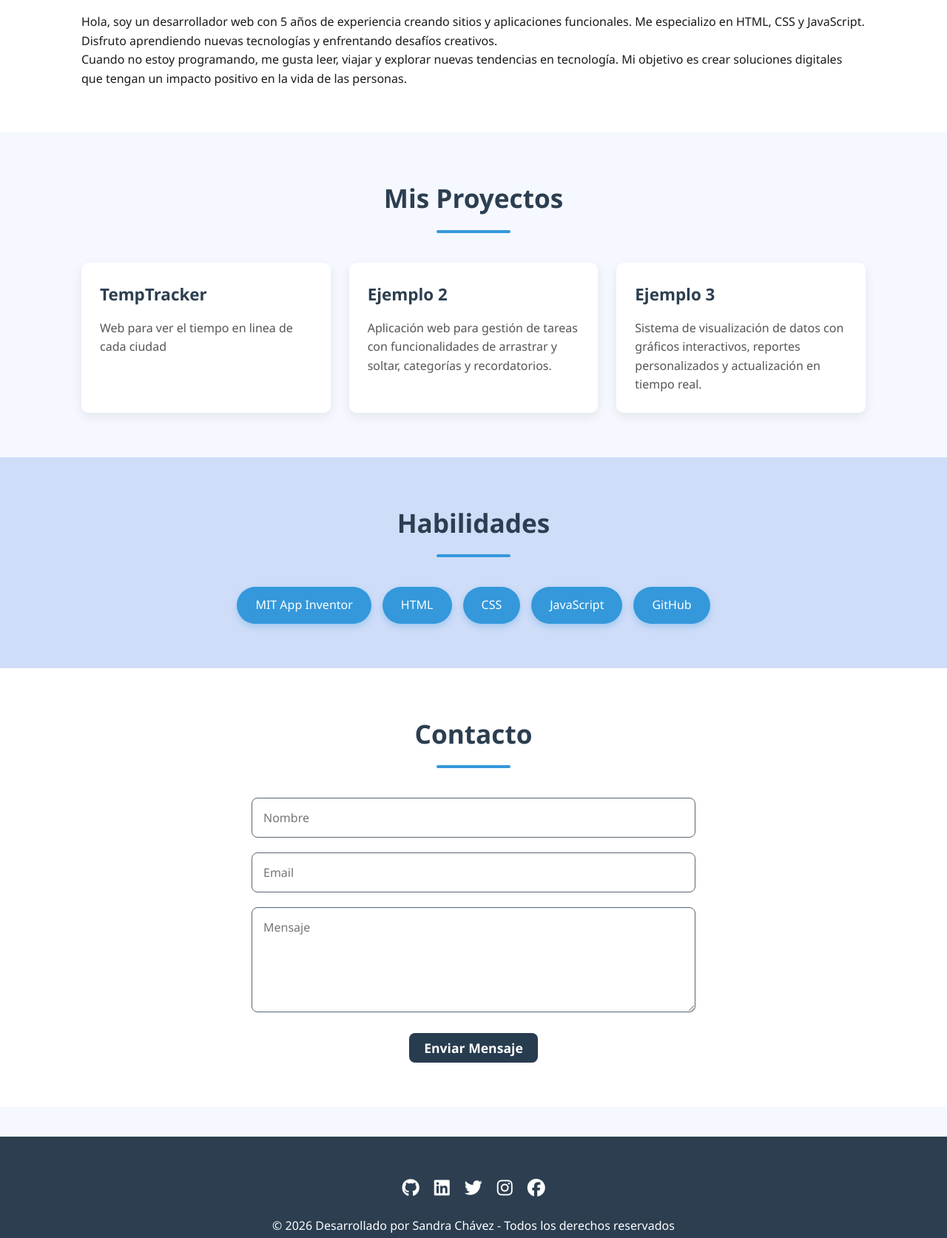
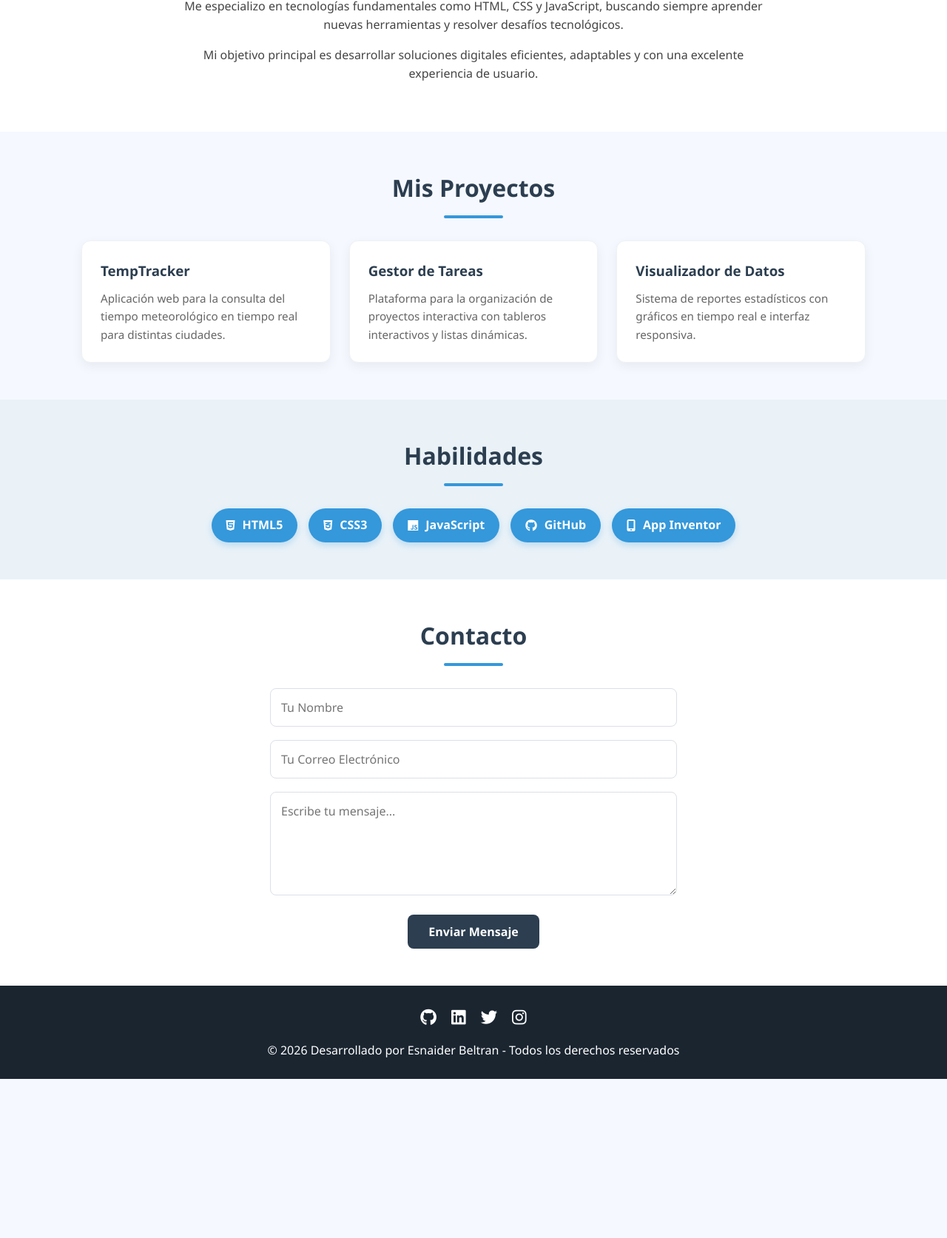
Before and after one commit to 76206819-droid/mirepositorioesnaiderbeltran, a plain HTML site: page index.html in a window 1280 px wide. Shown: the part 535-2208 px from the top of the page at 74% size. After the commit the page ends 1993 px from the top, so only its background shows below. Drawn offline with Linux system fonts and the light colour scheme.

Commit message:
Actualización de nombre y diseño

```diff
--- a/estilos.css
+++ b/estilos.css
@@ -22,210 +22,203 @@
 header {
     background: linear-gradient(135deg, #2c3e50 0%, #1a2530 100%);
     color: white;
-            padding: 40px 0;
+    padding: 50px 0;
     text-align: center;
-            position: relative;
-            overflow: hidden;
 }
 
-
-        .foto {
-        width: 100%;
-        height: 100%;
-        object-fit: cover;
-                }
-
-        /* Perfil con foto */
 .perfil {
     display: flex;
     flex-direction: column;
     align-items: center;
-            margin-bottom: 20px;
 }
 
+/* Ajuste del contenedor de foto / avatar */
 .contenedorFoto {
-            width: 180px;
-            height: 180px;
+    width: 140px;
+    height: 140px;
     border-radius: 50%;
     overflow: hidden;
-            border: 5px solid rgba(255, 255, 255, 0.3);
-            box-shadow: 0 8px 20px rgba(0, 0, 0, 0.2);
-            margin-bottom: 20px;
-            background: linear-gradient(45deg, #3498db, #2c3e50);
+    border: 4px solid rgba(255, 255, 255, 0.4);
+    box-shadow: 0 8px 20px rgba(0, 0, 0, 0.3);
+    margin-bottom: 18px;
+    background: linear-gradient(135deg, #3498db, #2980b9);
     display: flex;
     align-items: center;
     justify-content: center;
-            color: white;
-            font-size: 5rem;
 }
 
-        .profile-info {
-            text-align: center;
+.contenedorFoto span {
+    color: white;
+    font-size: 3rem;
+    font-weight: 700;
+    letter-spacing: 2px;
 }
 
-        .profile-info h1 {
+.infor h1 {
     font-size: 2.5rem;
-            margin-bottom: 10px;
+    margin-bottom: 5px;
 }
 
-        .profile-info p {
+.infor p {
     font-size: 1.2rem;
-            opacity: 0.9;
+    opacity: 0.85;
 }
 
 /* Secciones */
 section {
-            padding: 60px 0;
+    padding: 50px 0;
 }
 
 h2 {
     text-align: center;
-            margin-bottom: 40px;
+    margin-bottom: 30px;
     color: #2c3e50;
-            font-size: 2.2rem;
-            position: relative;
+    font-size: 2rem;
 }
-        /*rayita despues del titulo*/
+
 h2::after {
     content: '';
     display: block;
-            width: 100px;
+    width: 80px;
     height: 4px;
     background: #3498db;
-            margin: 15px auto;
+    margin: 12px auto 0;
     border-radius: 2px;
 }
 
-        /* Sobre mí */
 #sobre-mi {
-            background-color: white;
+    background-color: #ffffff;
+    text-align: center;
+}
+
+#sobre-mi p {
+    max-width: 800px;
+    margin: 0 auto 15px;
+    color: #444;
 }
 
 /* Proyectos */
 .proyectos-container {
     display: grid;
-            grid-template-columns: repeat(auto-fit, minmax(300px, 1fr));
+    grid-template-columns: repeat(auto-fit, minmax(280px, 1fr));
     gap: 25px;
 }
 
 .proyecto {
-            background: white;
+    background: #ffffff;
     padding: 25px;
-            border-radius: 10px;
-            box-shadow: 0 5px 15px rgba(0,0,0,0.08);
+    border-radius: 12px;
+    box-shadow: 0 5px 15px rgba(0,0,0,0.06);
+    border: 1px solid #eef2f5;
     transition: transform 0.3s ease, box-shadow 0.3s ease;
 }
 
 .proyecto:hover {
     transform: translateY(-5px);
-            box-shadow: 0 10px 25px rgba(0,0,0,0.15);
+    box-shadow: 0 12px 25px rgba(0,0,0,0.12);
 }
 
 .proyecto h3 {
     color: #2c3e50;
-            margin-bottom: 15px;
-            font-size: 1.4rem;
+    margin-bottom: 10px;
 }
 
 .proyecto p {
-            color: #555;
+    color: #666;
+    font-size: 0.95rem;
 }
 
 /* Habilidades */
 #habilidades {
-            background-color: #cfddf8;
+    background-color: #eaf2f8;
 }
 
 .habilidades-lista {
     display: flex;
-            flex-wrap: wrap;/*Hace que los elementos se ajusten en varias filas si no caben en una sola línea.*/
+    flex-wrap: wrap;
     justify-content: center;
     gap: 15px;
-            /*Añade un espacio uniforme de 15 píxeles entre cada ítem*/
 }
 
 .habilidad {
     background: #3498db;
     color: white;
-            padding: 12px 25px;
-            border-radius: 30px;
+    padding: 10px 20px;
+    border-radius: 25px;
     display: flex;
     align-items: center;
-            gap: 8px;
-            font-weight: 500;
-            box-shadow: 0 4px 10px rgba(52, 152, 219, 0.3);
+    gap: 10px;
+    font-weight: 600;
+    box-shadow: 0 4px 10px rgba(52, 152, 219, 0.25);
 }
 
 /* Contacto */
 #contacto {
-            background-color: white;
+    background-color: #ffffff;
 }
 
 form {
-            max-width: 600px;
+    max-width: 550px;
     margin: 0 auto;
 }
 
 .form-group {
-            margin-bottom: 20px;
+    margin-bottom: 18px;
 }
 
 input, textarea {
     width: 100%;
-            padding: 15px;
-            border: 1px solid #586471;
+    padding: 14px;
+    border: 1px solid #dcdfe6;
     border-radius: 8px;
     font-size: 1rem;
+    outline: none;
     transition: border-color 0.3s;
 }
 
 input:focus, textarea:focus {
-            outline: none;
     border-color: #3498db;
-            box-shadow: 0 0 0 3px rgba(52, 152, 219, 0.2);
+    box-shadow: 0 0 0 3px rgba(52, 152, 219, 0.15);
 }
 
 button {
-        background: #283c50;       /* Color de fondo azul oscuro */
-        color: white;              /* Texto en blanco */
-         border: none;              /* Sin borde */
-        padding: 8px 20px;        /* Espaciado interno (alto y ancho) */
-        border-radius: 8px;        /* Bordes redondeados */
-        cursor: pointer;           /* Cambia el cursor a "mano" */
-        font-size: 1.1rem;         /* Tamaño de fuente */
-        font-weight: 600;          /* Texto más grueso */
-        transition: background 0.3s, transform 0.2s; /* Animación suave */
-        display: block;            /* Ocupa todo el ancho disponible */
-        margin: 0 auto;            /* Centrado horizontal */
+    background: #2c3e50;
+    color: white;
+    border: none;
+    padding: 12px 28px;
+    border-radius: 8px;
+    cursor: pointer;
+    font-size: 1rem;
+    font-weight: 600;
+    transition: background 0.3s ease, transform 0.2s ease;
+    display: block;
+    margin: 0 auto;
 }
 
 button:hover {
-            background: #3498db; /* Cambia el color suavemente */
-            transform: translateY(-2px);/*se mueve*/
-            /*transform: scale(1.05); /* Se agranda un poquito */
+    background: #3498db;
+    transform: translateY(-2px);
 }
 
-        /* Pie de página */
+/* Footer */
 footer {
-            background: #2c3e50;
+    background: #1a2530;
     color: white;
     text-align: center;
-            padding: 30px 0;
-            margin-top: 40px;
+    padding: 25px 0;
 }
 
 .enlaces {
     display: flex;
     justify-content: center;
     gap: 20px;
-            margin: 20px 0;
+    margin-bottom: 15px;
 }
 
 .enlaces a {
     color: white;
-            font-size: 1.5rem;
+    font-size: 1.4rem;
     transition: color 0.3s;
-            text-decoration: none;
 }
 
 .enlaces a:hover {
@@ -234,17 +227,11 @@
 
 /* Responsive */
 @media (max-width: 768px) {
-            .profile-info h1 {
+    .infor h1 {
         font-size: 2rem;
     }
 
-            .photo-container {
-                width: 150px;
-                height: 150px;
-                font-size: 4rem;
-            }
-
     section {
-                padding: 40px 0;
+        padding: 35px 0;
     }
 }
--- a/index.html
+++ b/index.html
@@ -3,8 +3,8 @@
   <head>
     <meta charset="UTF-8" />
     <meta name="viewport" content="width=device-width, initial-scale=1.0" />
-    <title>Mi Portafolio Web</title>
-    <!--para los iconos de redes sociales-->
+    <title>Portafolio | Esnaider Beltran</title>
+    <!-- Iconos de FontAwesome -->
     <link
       rel="stylesheet"
       href="https://cdnjs.cloudflare.com/ajax/libs/font-awesome/6.5.1/css/all.min.css"
@@ -16,87 +16,79 @@
       <div class="contenedor">
         <div class="perfil">
           <div class="contenedorFoto">
-            <img src="./imagenes/foto3.jpg" alt="Sandra Chávez" class="foto" />
+            <span>EB</span>
           </div>
           <div class="infor">
-            <h1>Sandra Chávez</h1>
+            <h1>Esnaider Beltran</h1>
             <p>Desarrollador Web</p>
           </div>
         </div>
       </div>
     </header>
+
     <section id="sobre-mi">
       <div class="contenedor">
         <h2>Sobre Mí</h2>
         <p>
-          Hola, soy un desarrollador web con 5 años de experiencia creando
-          sitios y aplicaciones funcionales. Me especializo en HTML, CSS y
-          JavaScript. Disfruto aprendiendo nuevas tecnologías y enfrentando
-          desafíos creativos.
+          Hola, soy Esnaider Beltran, desarrollador web enfocado en la creación de sitios y aplicaciones funcionales. Me especializo en tecnologías fundamentales como HTML, CSS y JavaScript, buscando siempre aprender nuevas herramientas y resolver desafíos tecnológicos.
         </p>
         <p>
-          Cuando no estoy programando, me gusta leer, viajar y explorar nuevas
-          tendencias en tecnología. Mi objetivo es crear soluciones digitales
-          que tengan un impacto positivo en la vida de las personas.
+          Mi objetivo principal es desarrollar soluciones digitales eficientes, adaptables y con una excelente experiencia de usuario.
         </p>
       </div>
     </section>
+
     <section id="proyectos">
       <div class="contenedor">
         <h2>Mis Proyectos</h2>
         <div class="proyectos-container">
           <div class="proyecto">
             <h3>TempTracker</h3>
-            <p>Web para ver el tiempo en linea de cada ciudad</p>
+            <p>Aplicación web para la consulta del tiempo meteorológico en tiempo real para distintas ciudades.</p>
           </div>
           <div class="proyecto">
-            <h3>Ejemplo 2</h3>
-            <p>
-              Aplicación web para gestión de tareas con funcionalidades de
-              arrastrar y soltar, categorías y recordatorios.
-            </p>
+            <h3>Gestor de Tareas</h3>
+            <p>Plataforma para la organización de proyectos interactiva con tableros interactivos y listas dinámicas.</p>
           </div>
           <div class="proyecto">
-            <h3>Ejemplo 3</h3>
-            <p>
-              Sistema de visualización de datos con gráficos interactivos,
-              reportes personalizados y actualización en tiempo real.
-            </p>
+            <h3>Visualizador de Datos</h3>
+            <p>Sistema de reportes estadísticos con gráficos en tiempo real e interfaz responsiva.</p>
           </div>
         </div>
       </div>
     </section>
+
     <section id="habilidades">
       <div class="contenedor">
         <h2>Habilidades</h2>
         <div class="habilidades-lista">
-          <div class="habilidad">MIT App Inventor</div>
-          <div class="habilidad">HTML</div>
-          <div class="habilidad">CSS</div>
-          <div class="habilidad">JavaScript</div>
-          <div class="habilidad">GitHub</div>
+          <div class="habilidad"><i class="fab fa-html5"></i> HTML5</div>
+          <div class="habilidad"><i class="fab fa-css3-alt"></i> CSS3</div>
+          <div class="habilidad"><i class="fab fa-js"></i> JavaScript</div>
+          <div class="habilidad"><i class="fab fa-github"></i> GitHub</div>
+          <div class="habilidad"><i class="fas fa-mobile-alt"></i> App Inventor</div>
         </div>
       </div>
     </section>
+
     <section id="contacto">
       <div class="contenedor">
         <h2>Contacto</h2>
-        <form>
+        <form onsubmit="event.preventDefault(); pop_up('¡Mensaje enviado correctamente!');">
           <div class="form-group">
-            <input type="text" placeholder="Nombre" required />
+            <input type="text" placeholder="Tu Nombre" required />
           </div>
           <div class="form-group">
-            <input type="email" placeholder="Email" required />
+            <input type="email" placeholder="Tu Correo Electrónico" required />
           </div>
           <div class="form-group">
-            <textarea placeholder="Mensaje" rows="5" required></textarea>
+            <textarea placeholder="Escribe tu mensaje..." rows="5" required></textarea>
           </div>
-          <button onclick="pop_up('Mensaje enviado correctamante')">
-            Enviar Mensaje
-          </button>
+          <button type="submit">Enviar Mensaje</button>
         </form>
       </div>
     </section>
+
     <footer>
       <div class="contenedor">
         <div class="enlaces">
@@ -104,14 +96,11 @@
           <a href="#"><i class="fab fa-linkedin"></i></a>
           <a href="#"><i class="fab fa-twitter"></i></a>
           <a href="#"><i class="fab fa-instagram"></i></a>
-          <a href="#"><i class="fab fa-facebook"></i></a>
         </div>
-        <p>
-          &copy; 2026 Desarrollado por Sandra Chávez - Todos los derechos
-          reservados
-        </p>
+        <p>&copy; 2026 Desarrollado por Esnaider Beltran - Todos los derechos reservados</p>
       </div>
     </footer>
+
     <script src="./codigo.js"></script>
   </body>
 </html>
```
Also changed, not shown: codigo.js (+18 -2 lines). Lines whose indentation alone changed are shown as unchanged.
